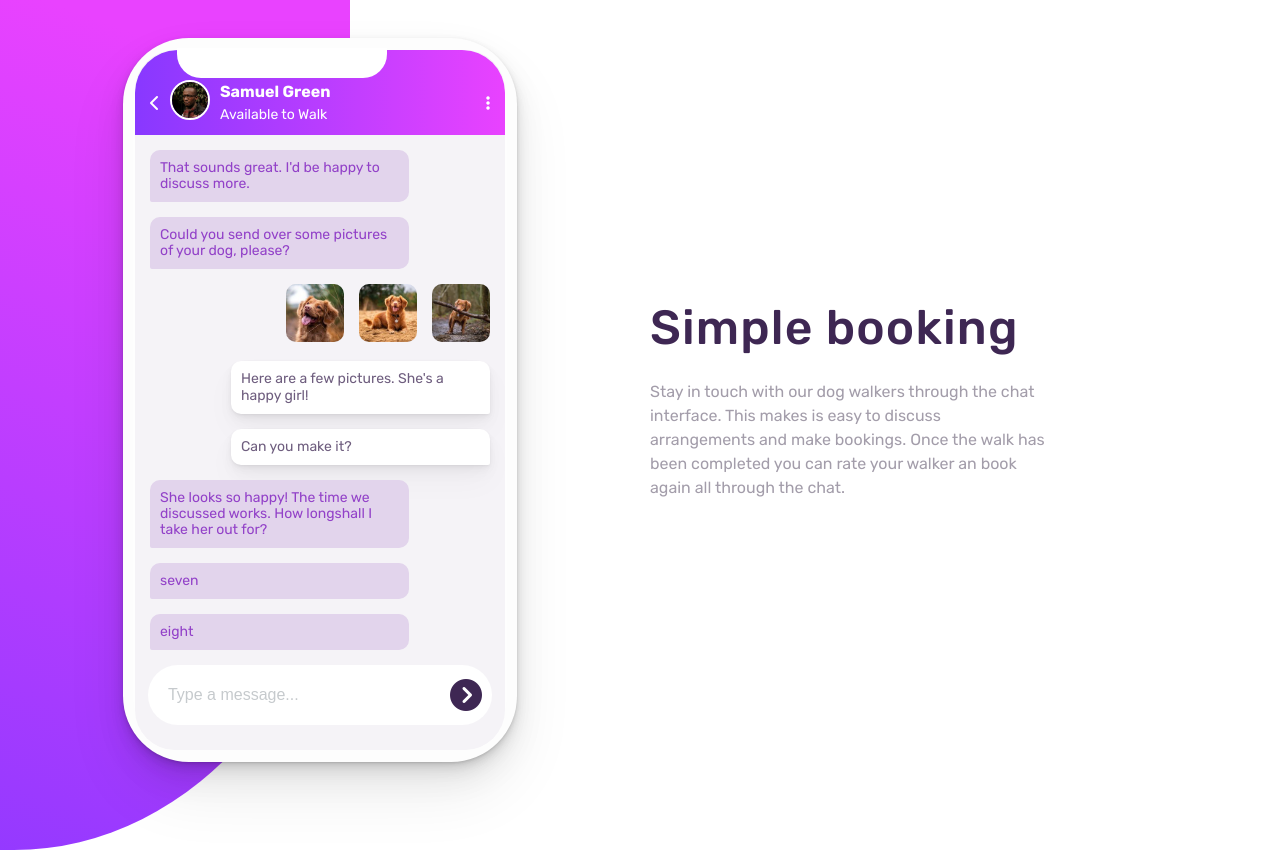
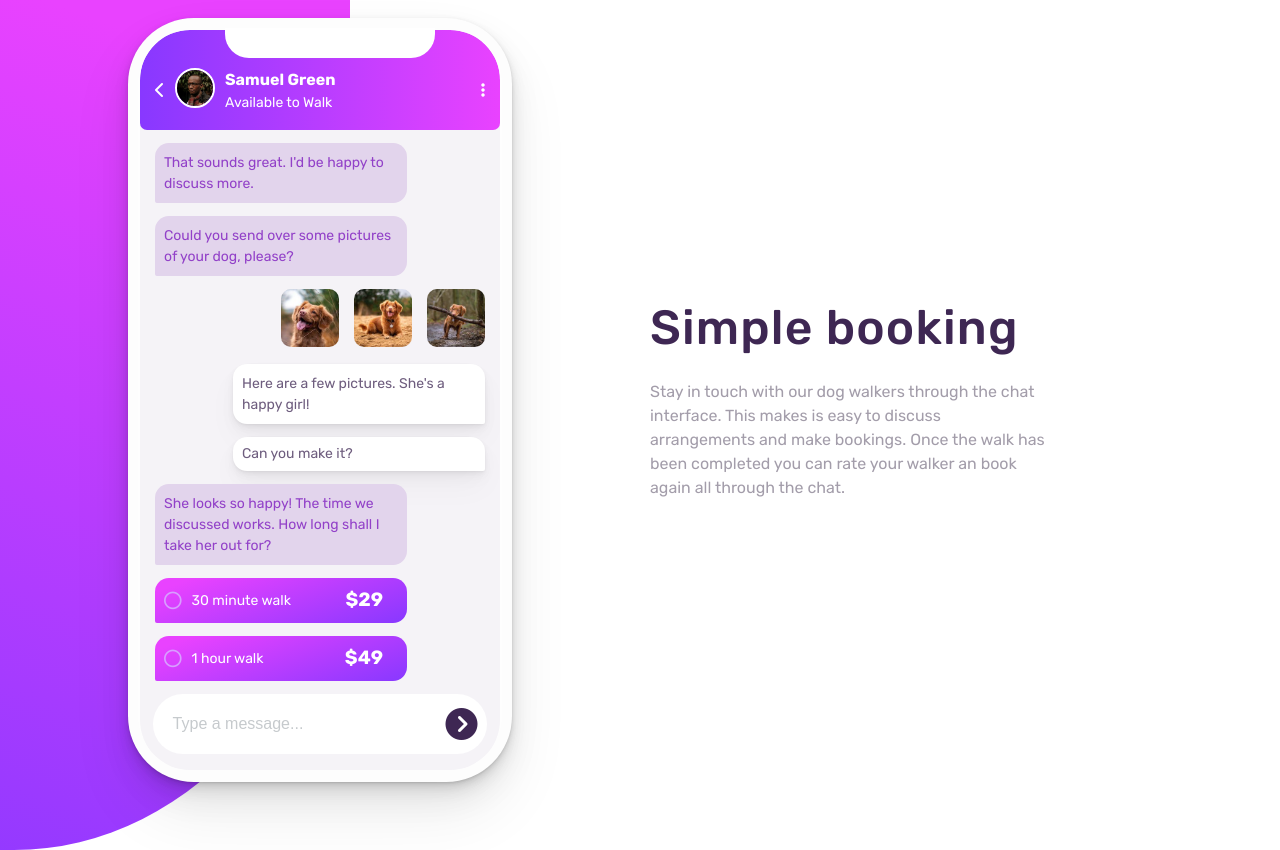
Before and after one commit to holjas/ChatApp, a plain HTML site: page index.html in a window 1280 px wide. Drawn offline with nearby package versions, Linux system fonts and the light colour scheme.

Commit message:
phone styling done

```diff
--- a/index.html
+++ b/index.html
@@ -55,10 +55,10 @@
               </div>
               <!-- phone user end -->
               <div class="phoneText1 phoneTextCompany">
-                That sounds great. I'd be happy to discuss more.
+                <p>That sounds great. I'd be happy to discuss more.</p>
               </div>
               <div class="phoneText2 phoneTextCompany">
-                Could you send over some pictures of your dog, please?
+                <p>Could you send over some pictures of your dog, please?</p>
               </div>
               <div class="phoneText3 phoneTextUser">
                 <div class="phoneUserDogImage">
@@ -81,15 +81,33 @@
                 </div>
               </div>
               <div class="phoneText4 phoneTextUser">
-                Here are a few pictures. She's a happy girl!
+                <p>Here are a few pictures. She's a happy girl!</p>
               </div>
               <div class="phoneText5 phoneTextUser">Can you make it?</div>
               <div class="phoneText6 phoneTextCompany">
-                She looks so happy! The time we discussed works. How longshall I
-                take her out for?
+                <p>
+                  She looks so happy! The time we discussed works. How long
+                  shall I take her out for?
+                </p>
               </div>
-              <div class="phoneText7 phoneTextCompany">seven</div>
-              <div class="phoneText8 phoneTextCompany">eight</div>
+              <div class="phoneText7 phoneTextCompany">
+                <div>
+                  <i class="far fa-circle"></i>
+                  <p>30 minute walk</p>
+                </div>
+                <div>
+                  <p>$29</p>
+                </div>
+              </div>
+              <div class="phoneText8 phoneTextCompany">
+                <div>
+                  <i class="far fa-circle"></i>
+                  <p>1 hour walk</p>
+                </div>
+                <div>
+                  <p>$49</p>
+                </div>
+              </div>
               <div class="phoneSend">
                 Type a message...
                 <i class="fas fa-chevron-circle-right"></i>
@@ -121,38 +139,3 @@
     <script src="./scripts/scripts.js"></script>
   </body>
 </html>
-
-<!-- text for phone image
-
-  Samuel Green
-  Available to Walk
-
-  That sounds great. I’d be happy with that.
-
-  Could you send over some pictures of your dog, please?
-
-  Here are a few pictures. She’s a happy girl!
-
-  Can you make it?
-
-  She looks so happy! The time we discussed works. How long shall I take her out for?
-
-  30 minute walk
-  $29
-
-  1 hour walk
-  $49
-
-  Type a message…
-
-  Simple booking
-
-  Stay in touch with our dog walkers through the chat interface. This makes it easy to
-  discuss arrangements and make bookings. Once the walk has been completed you can rate
-  your walker and book again all through the chat.
-
-
-
-
-
--->
--- a/styles/sass/_landing.scss
+++ b/styles/sass/_landing.scss
@@ -47,14 +47,23 @@ $gradientViolet: hsl(264, 100%, 61%);
   font-size: 14px;
   text-align: left;
   width: 70%;
-  padding: 10px;
-  border-radius: 10px;
+  padding: 9px;
+  border-radius: 14px;
 }
 @mixin phoneTextShadow {
   box-shadow: 0 1px 2px rgba(0, 0, 0, 0.03), 0 2px 4px rgba(0, 0, 0, 0.03),
     0 4px 8px rgba(0, 0, 0, 0.03), 0 8px 16px rgba(0, 0, 0, 0.03),
     0 16px 32px rgba(0, 0, 0, 0.03);
 }
+@mixin phoneTextGradient {
+  background-image: linear-gradient(
+    160deg,
+    $gradientMagenta 10%,
+    $gradientViolet
+  );
+  color: $secondary1;
+}
+
 .wrapper {
   max-width: 1440px;
   width: 100%;
--- a/styles/sass/_phoneChat.scss
+++ b/styles/sass/_phoneChat.scss
@@ -1,8 +1,8 @@
 .phoneGridContainer {
   display: grid;
   grid-template-columns: 1fr 1fr;
-  grid-template-rows: 100px fit-content 200px;
-  gap: 15px 0px;
+  grid-template-rows: 100px repeat(6, min-content) repeat(2, 45px) 190px;
+  gap: 13px 0px;
 }
 // phone user start
 .phoneUser {
@@ -10,8 +10,7 @@
   @include displayFlexRow;
   justify-content: space-between;
   padding: 30px 15px 10px;
-  border-top-left-radius: 43px;
-  border-top-right-radius: 43px;
+  border-radius: 50px 50px 7px 7px;
   background-image: linear-gradient(90deg, $gradientViolet, $gradientMagenta);
   color: $secondary1;
 }
@@ -66,6 +65,7 @@
   grid-area: 4 / 1 / 5 / 3;
   @include displayFlexRow;
   justify-content: flex-end;
+  align-items: flex-end;
   padding: 0;
   background-color: transparent;
 }
@@ -91,17 +91,37 @@
 
 .phoneText7 {
   grid-area: 8 / 1 / 9 / 3;
+  @include displayFlexRow;
+  @include phoneTextGradient;
+  justify-content: space-between;
 }
-
+.phoneText7 > div,
+.phoneText8 > div {
+  @include displayFlexRow;
+}
+.phoneText7 i,
+.phoneText8 i {
+  color: $primary1;
+  font-size: 1.1rem;
+  padding-right: 10px;
+}
+.phoneText7 > div p:nth-child(1),
+.phoneText8 > div p:nth-child(1) {
+  @include rubikBold;
+  padding-right: 15px;
+  font-size: 1.2rem;
+}
 .phoneText8 {
   grid-area: 9 / 1 / 10 / 3;
+  @include displayFlexRow;
+  @include phoneTextGradient;
+  justify-content: space-between;
 }
 
 .phoneSend {
   grid-area: 10 / 1 / 11 / 3;
   @include displayFlexRow;
   justify-content: space-between;
-  background-color: turquoise;
   justify-self: center;
   width: 93%;
   height: 60px;
--- a/styles/sass/_phoneDesign.scss
+++ b/styles/sass/_phoneDesign.scss
@@ -33,8 +33,8 @@
 }
 
 .marvel-device.iphone-x {
-  width: 370px;
-  height: 700px;
+  width: 360px;
+  height: 740px;
   padding: 12px;
   background: #fdfdfd;
   -webkit-box-shadow: 0 1px 2px rgba(0, 0, 0, 0.07),
@@ -45,17 +45,6 @@
     0 4px 8px rgba(0, 0, 0, 0.07), 0 8px 16px rgba(0, 0, 0, 0.07),
     0 16px 32px rgba(0, 0, 0, 0.07), 0 32px 64px rgba(0, 0, 0, 0.07);
   border-radius: 66px;
-}
-.marvel-device.iphone-x:before {
-  width: calc(100% - 10px);
-  height: calc(100% - 10px);
-  position: absolute;
-  top: 5px;
-  content: "";
-  left: 5px;
-  border-radius: 61px;
-  background: transparent;
-  z-index: 1;
 }
 .marvel-device.iphone-x .inner-shadow {
   width: calc(100% - 20px);
@@ -82,7 +71,7 @@
   z-index: 2;
 }
 .marvel-device.iphone-x .screen {
-  border-radius: 40px;
+  border-radius: 50px;
   -webkit-box-shadow: none;
   box-shadow: none;
 }
@@ -92,7 +81,7 @@
   width: 210px;
   height: 30px;
   top: 10px;
-  left: 54px;
+  left: 97px;
   z-index: 4;
   background: white;
   border-bottom-left-radius: 24px;
```
Also changed, not shown: styles/style.css.
